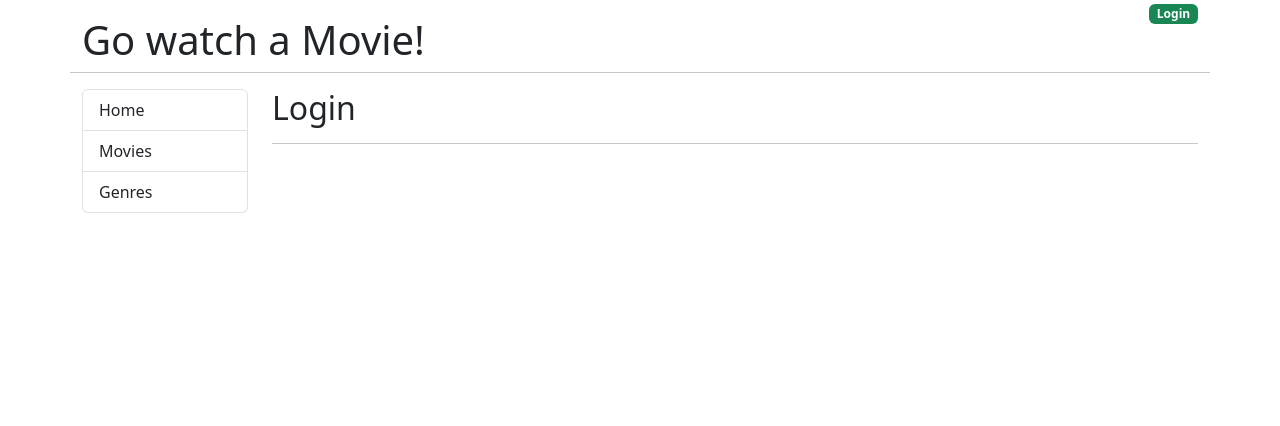
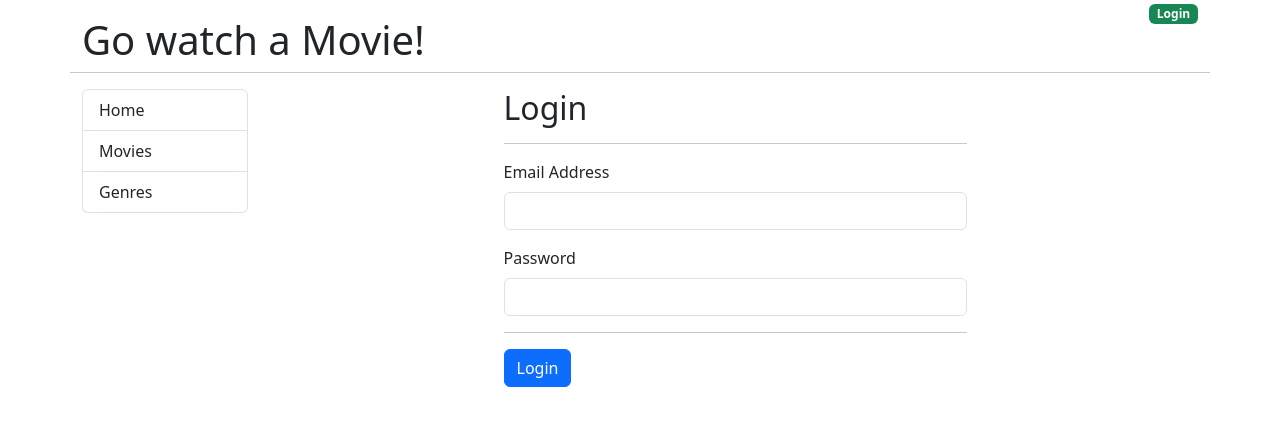
Before and after one commit to Louis-Gil/playground, a React (Create React App) app in the folder go_guide/movie/movies-front/: page /login in a window 1280 px wide. Shown: the top 426 px of the page. Built offline with nearby package versions, Linux system fonts and the light colour scheme.

Commit message:
feat : Add Input form

```diff
--- a/go_guide/movie/movies-front/src/components/Login.js
+++ b/go_guide/movie/movies-front/src/components/Login.js
@@ -1,8 +1,42 @@
+import { useState } from 'react';
+import Input from './form/input';
+
 const Login = () => {
+	const [email, setEmail] = useState('');
+	const [password, setPassword] = useState('');
+
+	const handleSummit = (event) => {
+		event.preventDefault();
+	};
+
 	return (
-		<div>
+		<div className="col-md-6 offset-md-3">
 			<h2>Login</h2>
 			<hr />
+
+			<form onSubmit={handleSummit}>
+				<Input
+					title="Email Address"
+					type="email"
+					className="form-control"
+					name="email"
+					autoComplete="email-new"
+					onChange={(e) => setEmail(e.target.value)}
+				/>
+
+				<Input
+					title="Password"
+					type="password"
+					className="form-control"
+					name="password"
+					autoComplete="password-new"
+					onChange={(e) => setPassword(e.target.value)}
+				/>
+
+				<hr />
+
+				<input type="submit" value="Login" className="btn btn-primary" />
+			</form>
 		</div>
 	);
 };
--- /dev/null
+++ b/go_guide/movie/movies-front/src/components/form/input.js
@@ -0,0 +1,25 @@
+import { forwardRef } from 'react';
+
+const Input = forwardRef((props, ref) => {
+	return (
+		<div className="mb-3">
+			<label htmlFor={props.name} className="form-label">
+				{props.title}
+			</label>
+			<input
+				type={props.type}
+				className={props.className}
+				id={props.name}
+				ref={ref}
+				name={props.name}
+				placeholder={props.placeholder}
+				onChange={props.onChange}
+				autoComplete={props.autoComplete}
+				value={props.value}
+			/>
+			<div className={props.errorDiv}>{props.errorMsg}</div>
+		</div>
+	);
+});
+
+export default Input;
```
